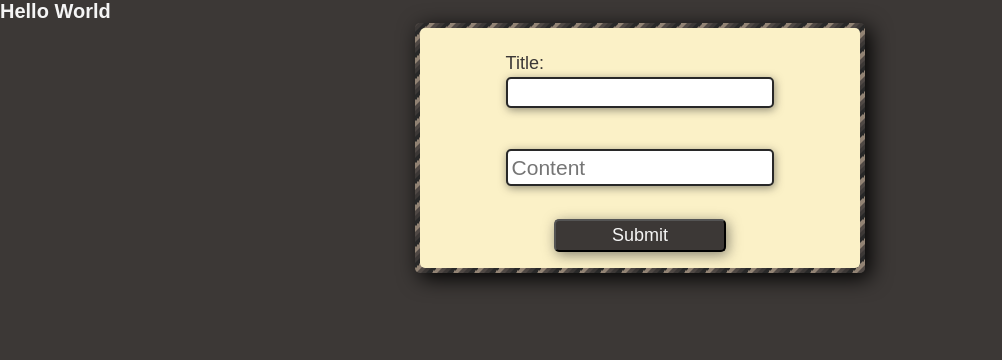
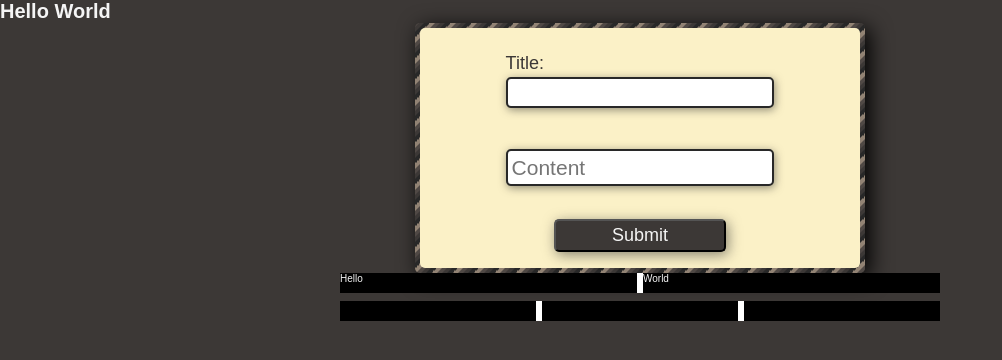
Before and after one commit to edmdc/ssr-ts-styled-componets-boilerplate, a React app: page / in a window 1280 px wide. Shown: the top 360 px of the page, without its empty margins (0-1002 px from the left). Built offline with nearby package versions, Linux system fonts and the light colour scheme; the HTML template or start-up script is replaced by a standard one.

Commit message:
Add grid layout

```diff
--- a/src/modules/IdeaCards/IdeaCards.tsx
+++ b/src/modules/IdeaCards/IdeaCards.tsx
@@ -0,0 +1,18 @@
+import React from "react";
+import { Row, HalfCell, ThirdCell } from "../../ui/layout/grid";
+
+const IdeaCards = (): JSX.Element => (
+  <div>
+    <Row>
+      <HalfCell>Hello</HalfCell>
+      <HalfCell>World</HalfCell>
+    </Row>
+    <Row>
+      <ThirdCell />
+      <ThirdCell />
+      <ThirdCell />
+    </Row>
+  </div>
+);
+
+export default IdeaCards;
--- a/src/setup/client/App.tsx
+++ b/src/setup/client/App.tsx
@@ -1,17 +1,16 @@
 import React from "react";
 import { ThemeProvider } from "styled-components";
+import IdeaCards from "../../modules/IdeaCards/IdeaCards";
 import IdeaForm from "../../modules/IdeaForm/IdeaForm";
 import GlobalStyle from "../../ui/common/globalStyle";
-import Root from "../../ui/common/root";
 import { darkTheme } from "../../ui/common/themes";
 
 const App = (): JSX.Element => (
   <ThemeProvider theme={darkTheme}>
     <GlobalStyle />
-    <Root>
-      <h1>Hello World</h1>
-      <IdeaForm />
-    </Root>
+    <h1>Hello World</h1>
+    <IdeaForm />
+    <IdeaCards />
   </ThemeProvider>
 );
 
--- a/src/types/styled.d.ts
+++ b/src/types/styled.d.ts
@@ -4,6 +4,7 @@
 declare module "styled-components" {
   export interface DefaultTheme {
     borderRadius: string;
+    gutterHorizontal: string;
 
     colors: {
       main: string;
--- a/src/ui/buttons/Submit.tsx
+++ b/src/ui/buttons/Submit.tsx
@@ -18,7 +18,9 @@
 
   &:hover {
     transform: translateY(-0.5rem);
-    ${darkShadow}
+    box-shadow: 0 0 0.4rem 0.3rem
+        ${(props) => (props.color ? props.color : props.theme.colors.green)},
+      0.3rem 0.5rem 1.7rem rgba(40, 40, 40, 0.7);
   }
 `;
 
--- a/src/ui/common/globalStyle.ts
+++ b/src/ui/common/globalStyle.ts
@@ -15,6 +15,10 @@
     box-sizing: border-box;
     overflow-y: hidden;
     font-family: "Ubuntu", sans-serif;
+    background-color: ${(props) => props.theme.colors.main};
+    color: ${(props) => props.theme.colors.textLight};
+    height: 100vh;
+    overflow-y: hidden;
   }
 
   h1,
--- a/src/ui/common/mixin.ts
+++ b/src/ui/common/mixin.ts
@@ -1,37 +1,9 @@
 import { css } from "styled-components";
 
-interface options {
-  size: string;
-  bg1: string;
-  bg2: string;
-  color1: string;
-  color2: string;
-  color3: string;
-  color4: string;
-}
-
-export const beautifyBorder = (options: options): string => {
-  const { size, bg1, bg2, color1, color2, color3, color4 } = options;
-
-  return css`
-    .beautify-border {
-      padding: ${size};
-      border: ${size} solid transparent;
-      borderradius: 0.4rem;
-      boxshadow: 5px 5px 21px black;
-      background: radial-gradient(${bg1} 35%, ${bg2} 85%) padding-box,
-        repeating-linear-gradient(
-            -45deg,
-            ${color1} 0,
-            ${color1} 12.5%,
-            ${color2} 0,
-            ${color2} 25%,
-            ${color3} 0,
-            ${color3} 37.5%,
-            ${color4} 0,
-            ${color4} 50%
-          )
-          0 / 2.1em 2.1em;
-    }
-  `;
-};
+export const clearfix = css`
+  &::after {
+    content: "";
+    display: table;
+    clear: both;
+  }
+`;
--- a/src/ui/common/root.ts
+++ /dev/null
@@ -1,10 +0,0 @@
-import styled from "styled-components";
-
-const Root = styled.div`
-  background-color: ${(props) => props.theme.colors.main};
-  color: ${(props) => props.theme.colors.textLight};
-  height: 100vh;
-  overflow-y: hidden;
-`;
-
-export default Root;
--- a/src/ui/common/themes.ts
+++ b/src/ui/common/themes.ts
@@ -3,6 +3,7 @@
 
 const darkTheme: DefaultTheme = {
   borderRadius: ".5rem",
+  gutterHorizontal: ".6rem",
 
   colors: {
     main: palette.black1,
--- /dev/null
+++ b/src/ui/layout/grid.ts
@@ -0,0 +1,70 @@
+import styled from "styled-components";
+import { clearfix } from "../common/mixin";
+
+interface RowProps {
+  maxWidth?: string;
+}
+
+const Cell = styled.div`
+  background-color: black;
+  height: 2rem;
+`;
+
+export const HalfCell = styled(Cell)``;
+export const ThirdCell = styled(Cell)``;
+export const TwoThirdCell = styled(Cell)``;
+export const FourthCell = styled(Cell)``;
+export const TwoFourthCell = styled(Cell)``;
+export const ThreeFourthCell = styled(Cell)``;
+
+export const Row = styled.div<RowProps>`
+  max-width: ${(props) => (props.maxWidth ? props.maxWidth : "60rem")};
+  margin: 0 auto;
+  background-color: white;
+
+  &:not(:last-child) {
+    margin-bottom: 0.8rem;
+  }
+
+  ${clearfix}
+
+  ${Cell} {
+    float: left;
+
+    &:not(:last-child) {
+      margin-right: ${(props) => props.theme.gutterHorizontal};
+    }
+  }
+
+  ${HalfCell} {
+    width: calc((100% - ${(props) => props.theme.gutterHorizontal}) / 2);
+  }
+
+  ${ThirdCell} {
+    width: calc((100% - 2 * ${(props) => props.theme.gutterHorizontal}) / 3);
+  }
+
+  ${TwoThirdCell} {
+    width: calc(
+      2 * ((100% - 2 * ${(props) => props.theme.gutterHorizontal}) / 3) +
+        ${(props) => props.theme.gutterHorizontal}
+    );
+  }
+
+  ${FourthCell} {
+    width: calc((100% - 3 * ${(props) => props.theme.gutterHorizontal}) / 4);
+  }
+
+  ${TwoFourthCell} {
+    width: calc(
+      2 * ((100% - 3 * ${(props) => props.theme.gutterHorizontal}) / 4) + #${(props) => props.theme.gutterHorizontal}
+    );
+  }
+
+  ${ThreeFourthCell} {
+    width: calc(
+      3 * ((100% - 3 * ${(props) => props.theme.gutterHorizontal}) / 4) +
+        (2 * ${(props) => props.theme.gutterHorizontal})
+    );
+  }
+`;
```
